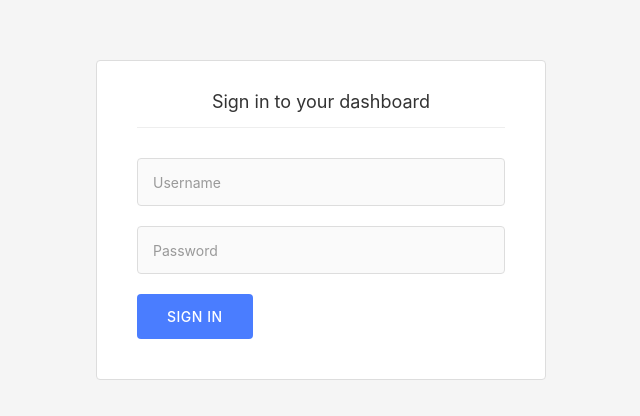
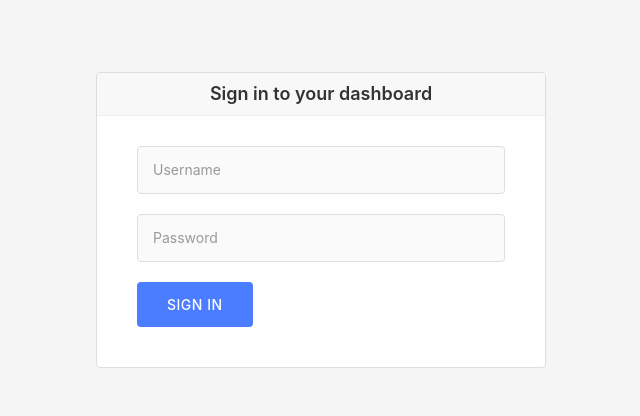
Before and after one commit to lufias/aem-assessment, an Angular app: page /login in a window 1280 px wide. Shown: the part 180-596 px from the top of the page, without its empty margins (319-959 px from the left). Built offline with nearby package versions, Linux system fonts and the light colour scheme; what @ngrx/effects, @ngrx/store would draw is missing.

Commit message:
Refactor login component layout and styles
Wrap the login title in a new header div for improved structure. Update styles to enhance the login card appearance, including a new background for the header and adjusted font weight for the title.

```diff
--- a/src/app/components/login/login.component.html
+++ b/src/app/components/login/login.component.html
@@ -1,6 +1,8 @@
 <div class="login-container">
   <div class="login-card">
-    <h2 class="login-title">Sign in to your dashboard</h2>
+    <div class="login-header">
+      <h2 class="login-title">Sign in to your dashboard</h2>
+    </div>
 
     <form [formGroup]="loginForm" (ngSubmit)="onSubmit()">
       <div class="form-group">
--- a/src/app/components/login/login.component.scss
+++ b/src/app/components/login/login.component.scss
@@ -10,19 +10,27 @@
   background: #fff;
   border: 1px solid #ddd;
   border-radius: 4px;
-  padding: 30px 40px 40px;
+  overflow: hidden;
   width: 100%;
   max-width: 450px;
 }
 
+.login-header {
+  background-color: #f8f8f8;
+  padding: 10px 40px;
+  border-bottom: 1px solid #eee;
+}
+
 .login-title {
   font-size: 18px;
-  font-weight: 400;
+  font-weight: 600;
   color: #333;
   text-align: center;
-  margin-bottom: 30px;
-  padding-bottom: 15px;
-  border-bottom: 1px solid #eee;
+  margin: 0;
+}
+
+form {
+  padding: 30px 40px 40px;
 }
 
 .form-group {
```
